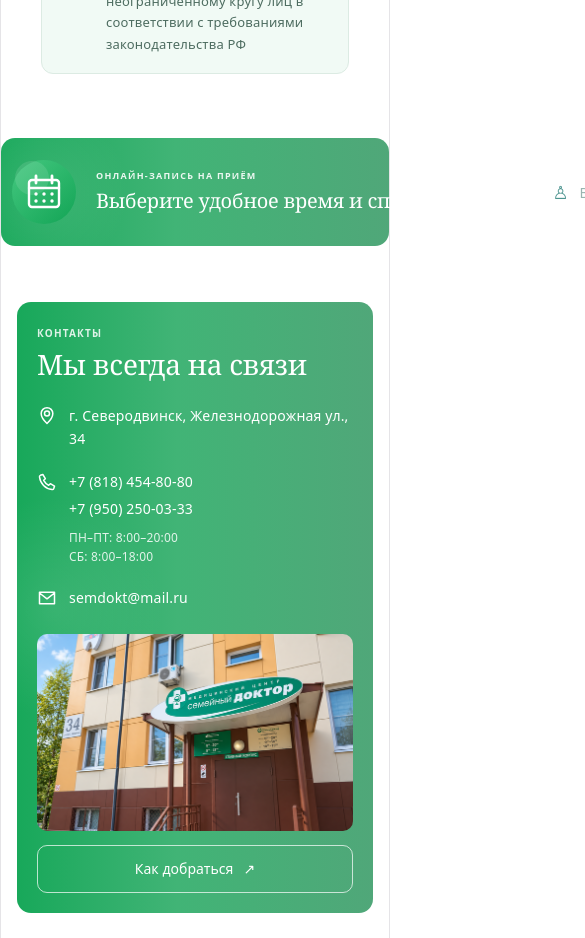
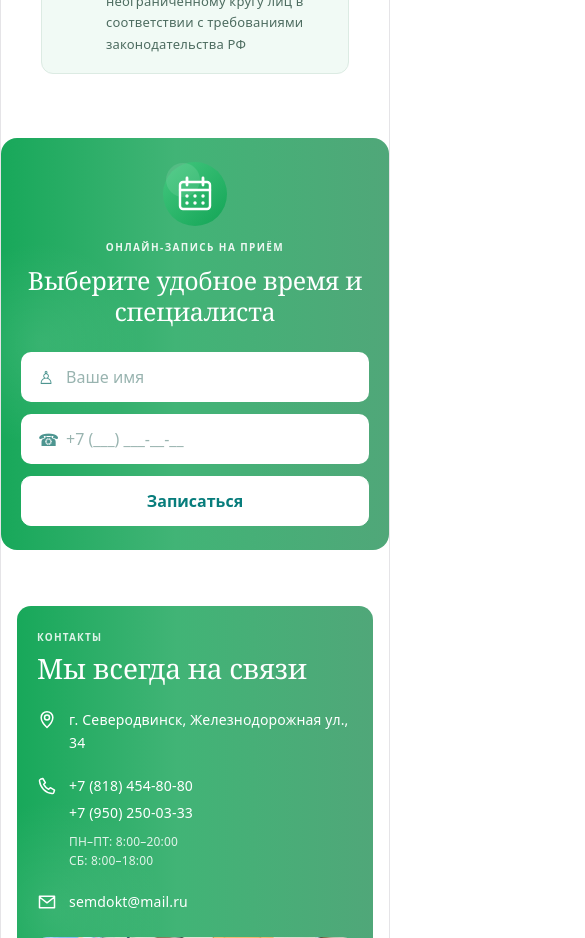
Before and after one commit to akhimanych/medical-center-SD, a React (Vite) app: page /doctors/cardiologist/chuiko-alexandra-vyacheslavovna in a window 390 px wide. Shown: the part 1480-2418 px from the top of the page, 585 px wide, since content can reach past the window. Built offline with nearby package versions, Linux system fonts and the light colour scheme.

Commit message:
Banner updated for phones and tablets

```diff
--- a/src/shared/ui/wedgets/appointmentBanner/AppointmentBanner.module.css
+++ b/src/shared/ui/wedgets/appointmentBanner/AppointmentBanner.module.css
@@ -1,94 +1,134 @@
+.banner,
+.banner *,
+.banner *::before,
+.banner *::after {
+  box-sizing: border-box;
+}
+
 .banner {
+  width: 100%;
+  min-width: 0;
   border-radius: 14px;
-  width: 100%;
+
   background:
     radial-gradient(
       circle at 10% 50%,
-      rgba(255, 255, 255, 0.1) 0,
-      rgba(255, 255, 255, 0) 25%
+      rgb(255 255 255 / 10%) 0,
+      rgb(255 255 255 / 0%) 25%
     ),
     linear-gradient(90deg, #18a85a 0%, #41b476 45%, #50a779 100%);
 }
 
+/* Компьютер */
+
 .container {
   display: flex;
   align-items: center;
-  justify-content: flex-start;
+  justify-content: space-between;
+  gap: 28px;
 
   width: 100%;
-  min-height: 64px;
+  min-width: 0;
+  min-height: 108px;
   margin: 0;
-  padding: 22px 11px;
-  gap: 40px;
+  padding: 22px 24px;
 }
 
 .info {
   display: flex;
+  flex: 1 1 0;
   align-items: center;
-  flex: 0 0 auto;
   gap: 20px;
+
+  min-width: 0;
   text-align: left;
 }
 
+.info > svg {
+  display: block;
+  flex-shrink: 0;
+}
+
 .text {
-  color: #ffffff;
+  min-width: 0;
+  color: #fff;
   text-align: left;
 }
 
 .eyebrow {
   margin: 0 0 7px;
-  color: rgba(255, 255, 255, 0.9);
+
+  color: rgb(255 255 255 / 90%);
   font-size: 9px;
   font-weight: 700;
   letter-spacing: 0.14em;
-  line-height: 1.2;
+  line-height: 1.5;
   text-transform: uppercase;
 }
 
 .title {
   margin: 0;
-  color: #ffffff;
+
+  color: #fff;
   font-family: Georgia, "Times New Roman", serif;
   font-size: 20px;
   font-weight: 500;
-  line-height: 1.2;
-  white-space: nowrap;
+  line-height: 1.3;
+
+  white-space: normal;
+  overflow-wrap: anywhere;
 }
 
+/* Форма */
+
 .form {
-  display: flex;
+  display: grid;
+  flex: 0 1 540px;
+  grid-template-columns: repeat(3, minmax(0, 1fr));
   align-items: center;
-  justify-content: flex-start;
-  flex: 0 0 auto;
   gap: 14px;
+
+  min-width: 0;
+  margin: 0;
 }
 
 .field {
   position: relative;
+
   display: flex;
   align-items: center;
-  width: 160px;
-  height: 35px;
-  border: 1px solid rgba(255, 255, 255, 0.55);
+
+  width: 100%;
+  min-width: 0;
+  height: 44px;
+
+  border: 1px solid rgb(255 255 255 / 55%);
   border-radius: 10px;
-  background-color: #ffffff;
+  background: #fff;
 }
 
 .field:focus-within {
-  border-color: #ffffff;
-  box-shadow: 0 0 0 3px rgba(255, 255, 255, 0.22);
+  border-color: #fff;
+  box-shadow: 0 0 0 3px rgb(255 255 255 / 22%);
 }
 
 .field input {
+  display: block;
+
   width: 100%;
+  min-width: 0;
   height: 100%;
-  padding: 0 16px 0 43px;
+  padding: 0 12px 0 38px;
+
   border: 0;
+  border-radius: inherit;
   outline: 0;
+
+  background: transparent;
   color: #225c59;
-  background: transparent;
   font: inherit;
   font-size: 14px;
+  line-height: 1.5;
 }
 
 .field input::placeholder {
@@ -99,12 +139,14 @@
 .userIcon,
 .phoneIcon {
   position: absolute;
+  z-index: 1;
   top: 50%;
-  left: 16px;
-  z-index: 1;
+  left: 13px;
+
   color: #4d9590;
   font-size: 18px;
   line-height: 1;
+
   pointer-events: none;
   transform: translateY(-50%);
 }
@@ -113,28 +155,186 @@
   font-size: 17px;
 }
 
-.submitButton {
-  min-width: 160px;
-  height: 40px;
-  border-color: #ffffff;
+/* Уточняем селектор для общего компонента Button */
+
+.form .submitButton {
+  display: inline-flex;
+  align-items: center;
+  justify-content: center;
+
+  width: 100%;
+  min-width: 0;
+  height: 44px;
+  min-height: 44px;
+  padding: 10px 16px;
+
+  border: 1px solid #fff;
+  border-radius: 10px;
+
+  background: #fff;
   color: #087d7c;
-  background-color: #ffffff;
+  font-family: inherit;
+  font-size: 16px;
+  font-weight: 600;
+  line-height: 1.4;
+  text-align: center;
+  white-space: normal;
+
+  cursor: pointer;
 }
 
-.submitButton:hover {
+.form .submitButton:hover {
   border-color: #d8f2ed;
+  background: #d8f2ed;
   color: #056568;
-  background-color: #d8f2ed;
 }
+
+.form .submitButton:focus-visible {
+  outline: 2px solid #fff;
+  outline-offset: 4px;
+}
+
+/* Скрытые подписи полей */
 
 .visuallyHidden {
   position: absolute;
+
   width: 1px;
   height: 1px;
   margin: -1px;
   padding: 0;
+
   overflow: hidden;
-  clip: rect(0 0 0 0);
+  clip-path: inset(50%);
   white-space: nowrap;
   border: 0;
 }
+
+/* Планшеты и небольшие компьютеры */
+
+@media (max-width: 1199px) {
+  .container {
+    flex-direction: column;
+    align-items: stretch;
+    gap: 24px;
+
+    padding: 26px 24px;
+  }
+
+  .info {
+    flex: initial;
+    justify-content: center;
+  }
+
+  .title {
+    font-size: 24px;
+    line-height: 1.3;
+  }
+
+  .eyebrow {
+    font-size: 10px;
+  }
+
+  .form {
+    flex: initial;
+    width: 100%;
+  }
+
+  .field {
+    height: 48px;
+  }
+
+  .field input {
+    font-size: 16px;
+  }
+
+  .form .submitButton {
+    height: 48px;
+    min-height: 48px;
+  }
+}
+
+/* Телефоны */
+
+@media (max-width: 599px) {
+  .banner {
+    border-radius: 16px;
+  }
+
+  .container {
+    gap: 24px;
+    padding: 24px 20px;
+  }
+
+  .info {
+    flex-direction: column;
+    align-items: center;
+    gap: 14px;
+
+    text-align: center;
+  }
+
+  .text {
+    width: 100%;
+    text-align: center;
+  }
+
+  .eyebrow {
+    margin-bottom: 10px;
+    font-size: 10px;
+    line-height: 1.5;
+    text-align: center;
+  }
+
+  .title {
+    max-width: 360px;
+    margin-inline: auto;
+
+    font-size: 25px;
+    line-height: 1.25;
+    text-align: center;
+  }
+
+  .form {
+    grid-template-columns: minmax(0, 1fr);
+    gap: 12px;
+  }
+
+  .field {
+    height: 50px;
+  }
+
+  .field input {
+    padding-right: 16px;
+    padding-left: 44px;
+    font-size: 16px;
+  }
+
+  .userIcon,
+  .phoneIcon {
+    left: 16px;
+  }
+
+  .form .submitButton {
+    height: auto;
+    min-height: 50px;
+    padding: 13px 20px;
+    font-size: 16px;
+  }
+}
+
+/* Небольшие телефоны */
+
+@media (max-width: 359px) {
+  .container {
+    padding: 22px 16px;
+  }
+
+  .title {
+    font-size: 23px;
+  }
+
+  .eyebrow {
+    font-size: 9px;
+  }
+}
```
